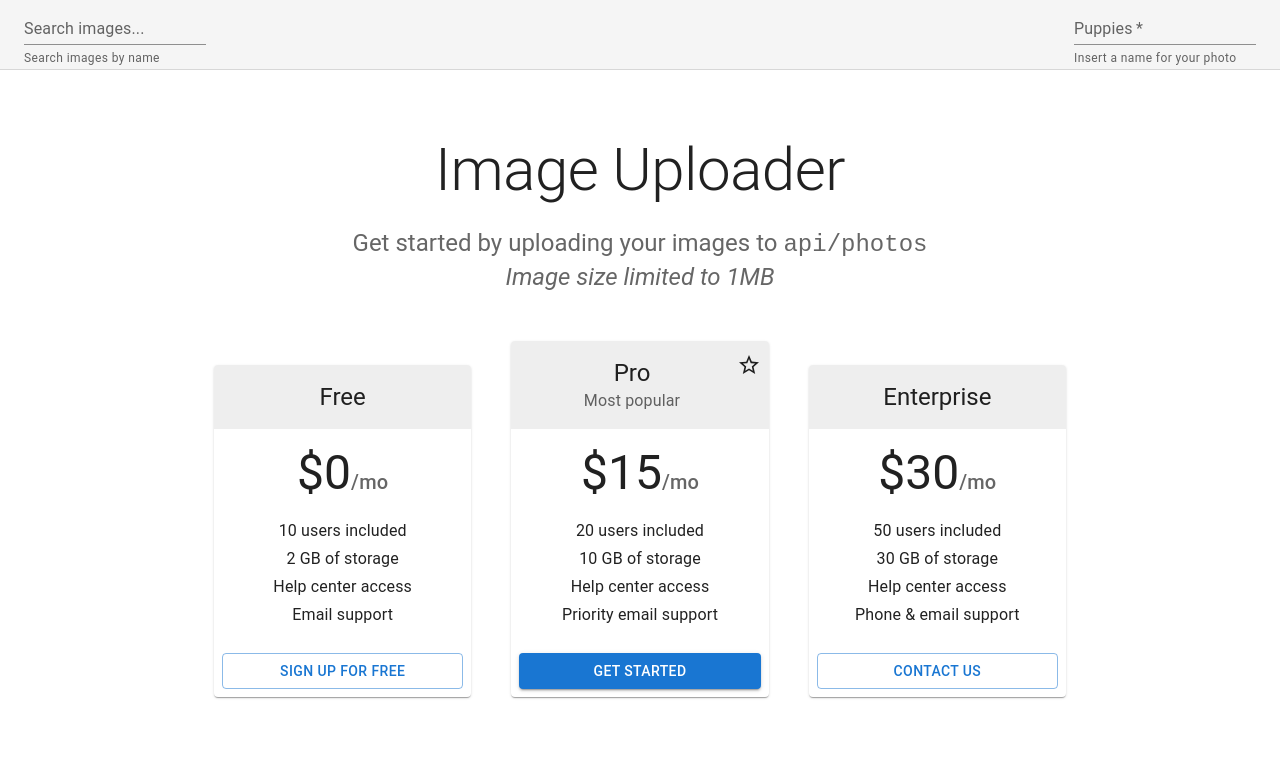
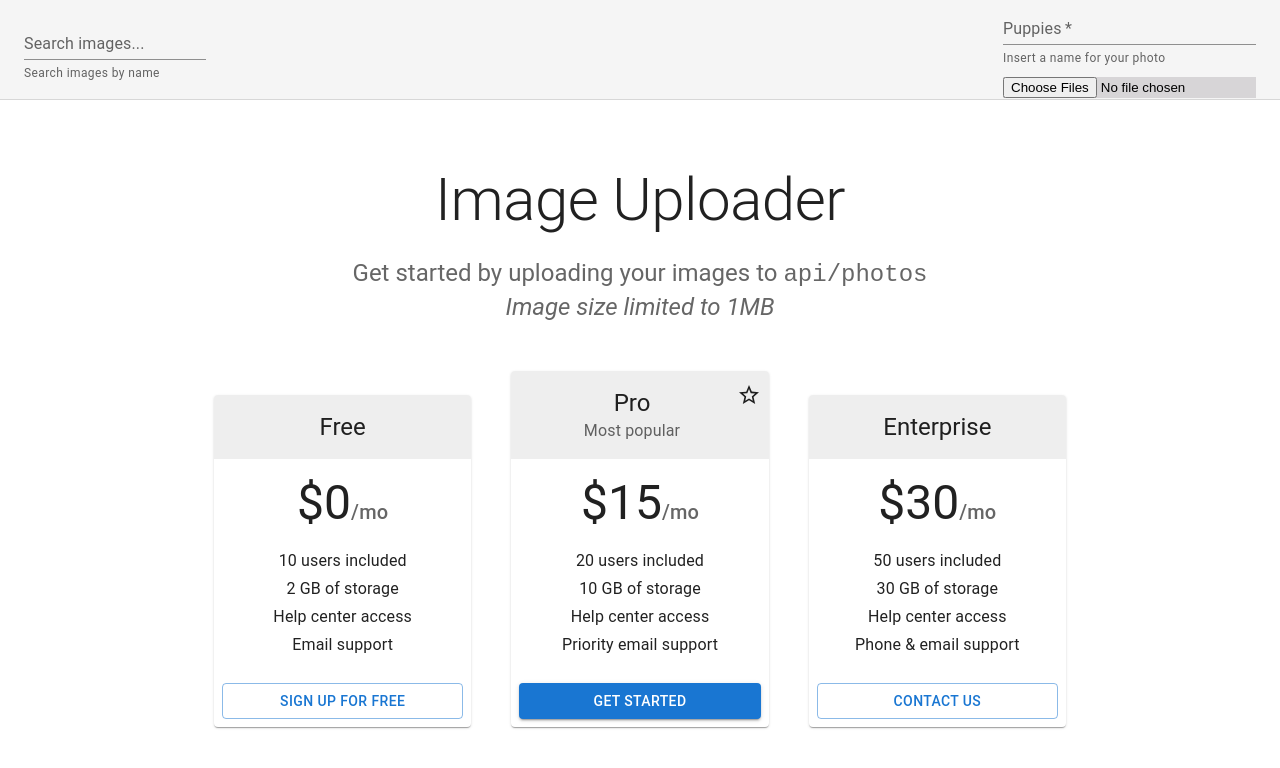
Before and after one commit to danilobatson/photograph-grid, a Next.js app: page /pricing in a window 1280 px wide. Shown: the top 768 px of the page. Built offline with nearby package versions, Linux system fonts and the light colour scheme.

Commit message:
adds file input

```diff
--- a/pages/pricing.tsx
+++ b/pages/pricing.tsx
@@ -16,7 +16,6 @@ import GlobalStyles from '@mui/material/GlobalStyles';
 import Container from '@mui/material/Container';
 import TextField from '@mui/material/TextField';
 import axios from 'axios';
-import { Input } from '@mui/material';
 const tiers = [
   {
     title: 'Free',
@@ -108,13 +107,12 @@ function PricingContent() {
 
   const { search, name, images, uploadData, imageSrc } = state;
 
-  console.log(name);
   const updateSearch = (e: React.SyntheticEvent) => {
     const target = e.target as HTMLInputElement;
     dispatch({ type: 'SET_SEARCH', payload: target.value });
   };
 
-  function handleOnChange(event: React.SyntheticEvent) {
+  const handleOnChange = (event: React.SyntheticEvent) => {
     const target = event.target as HTMLInputElement;
     const reader = new FileReader();
 
@@ -139,7 +137,7 @@ function PricingContent() {
       });
       dispatch({ type: 'SET_UPLOAD_DATA', payload: undefined });
     };
-  }
+  };
 
   const changeName = (e: React.SyntheticEvent) => {
     const target = e.target as HTMLInputElement;
@@ -190,6 +188,15 @@ function PricingContent() {
                   required
                 />
               </div>
+              <input
+                id='file'
+                type='file'
+                name='file'
+                accept='image/*'
+                multiple
+                onChange={handleOnChange}
+                required
+              />
             </form>
           </div>
         </Toolbar>
```
